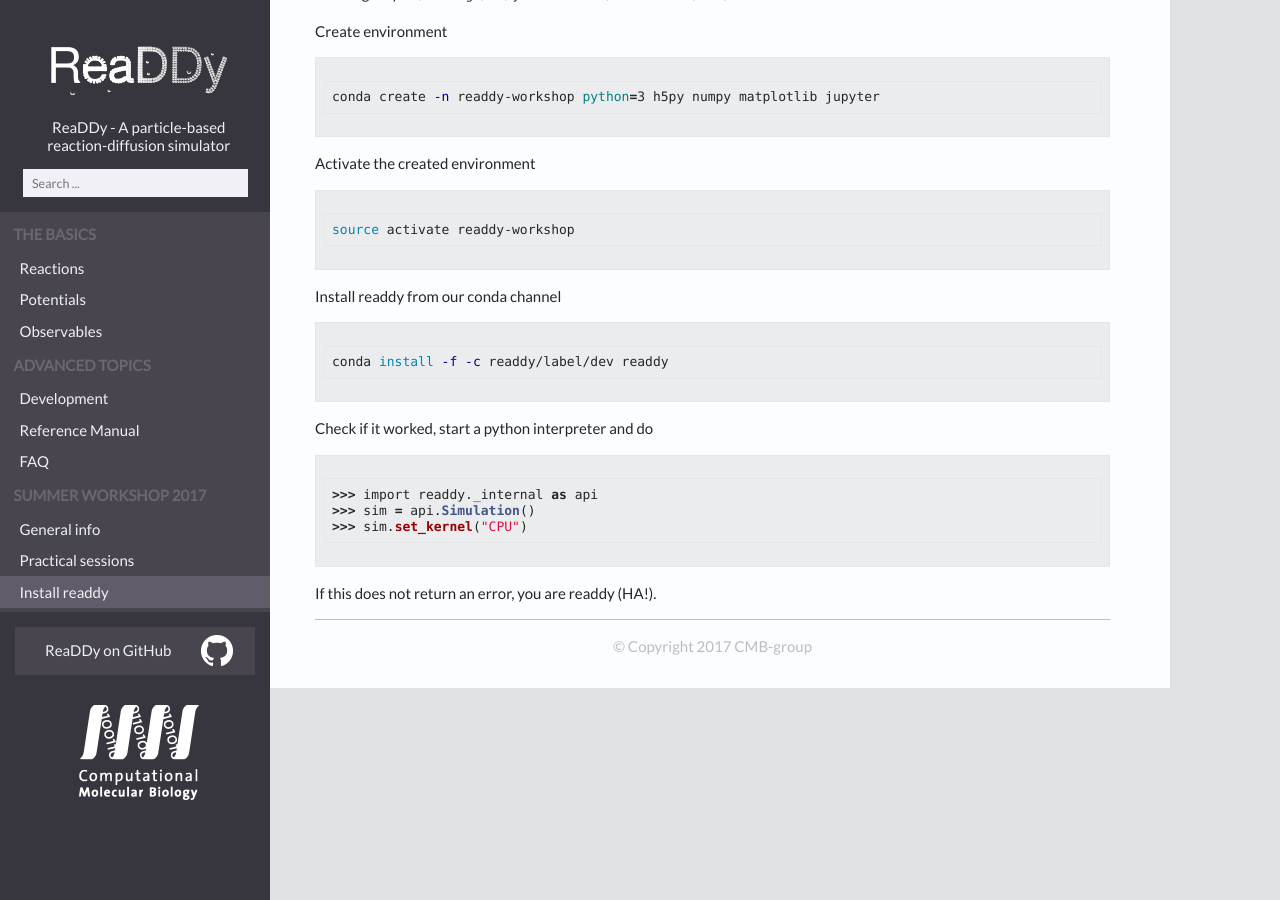
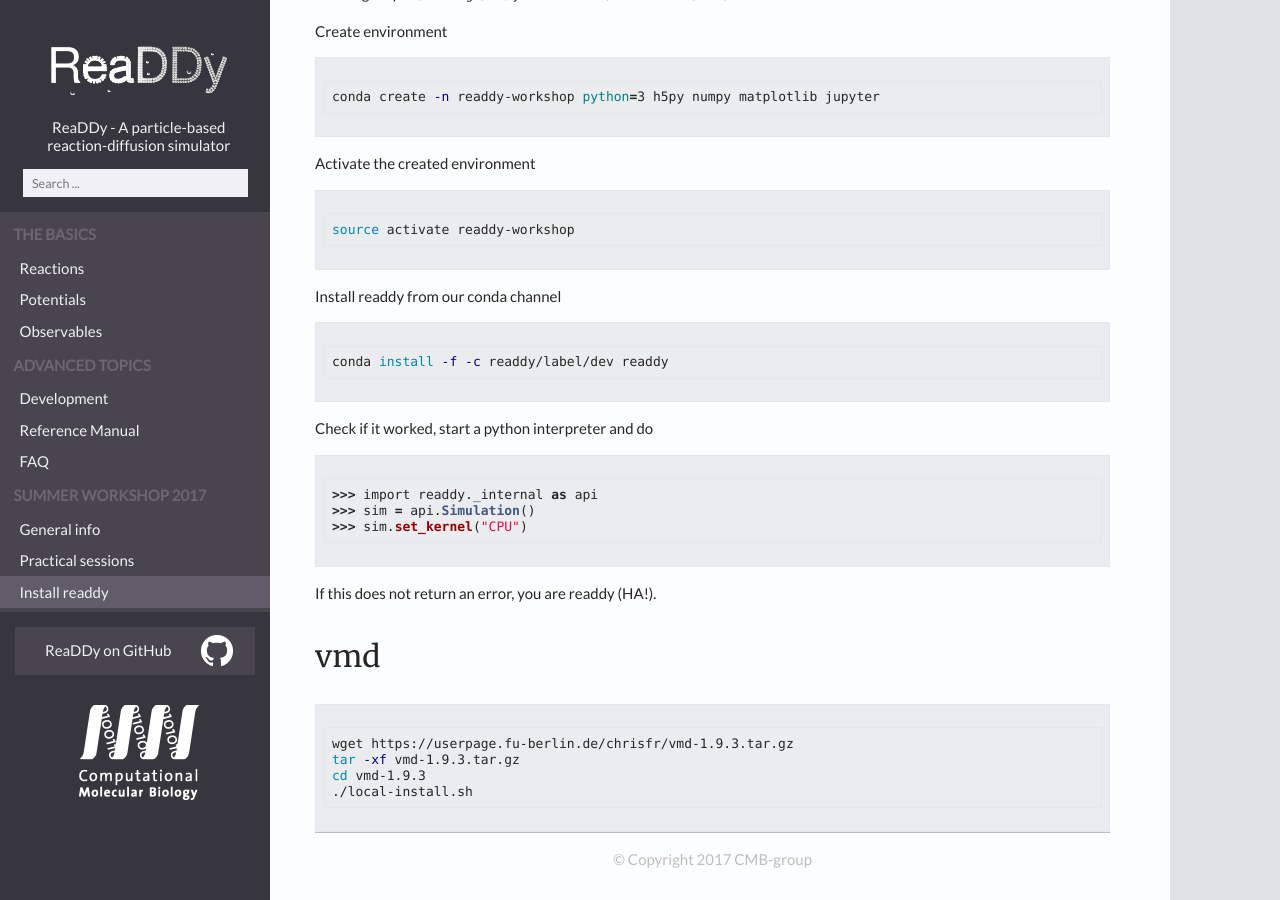
Before and after one commit to readdy/readdy_documentation, a Jekyll site: the page built from readdy_documentation/workshop_install.md, in a window 1280 px wide and 900 px high, scrolled down 567 px. Built offline with Jekyll 4.4.1, drawn with Linux system fonts in a browser that asks for light colours.

Commit message:
vmd install

````diff
--- a/readdy_documentation/workshop_install.md
+++ b/readdy_documentation/workshop_install.md
@@ -36,3 +36,12 @@ Check if it worked, start a python interpreter and do
 >>> sim.set_kernel("CPU")
 ```
 If this does not return an error, you are readdy (HA!).
+
+## vmd
+
+```bash
+wget https://userpage.fu-berlin.de/chrisfr/vmd-1.9.3.tar.gz
+tar -xf vmd-1.9.3.tar.gz
+cd vmd-1.9.3
+./local-install.sh
+```
````
